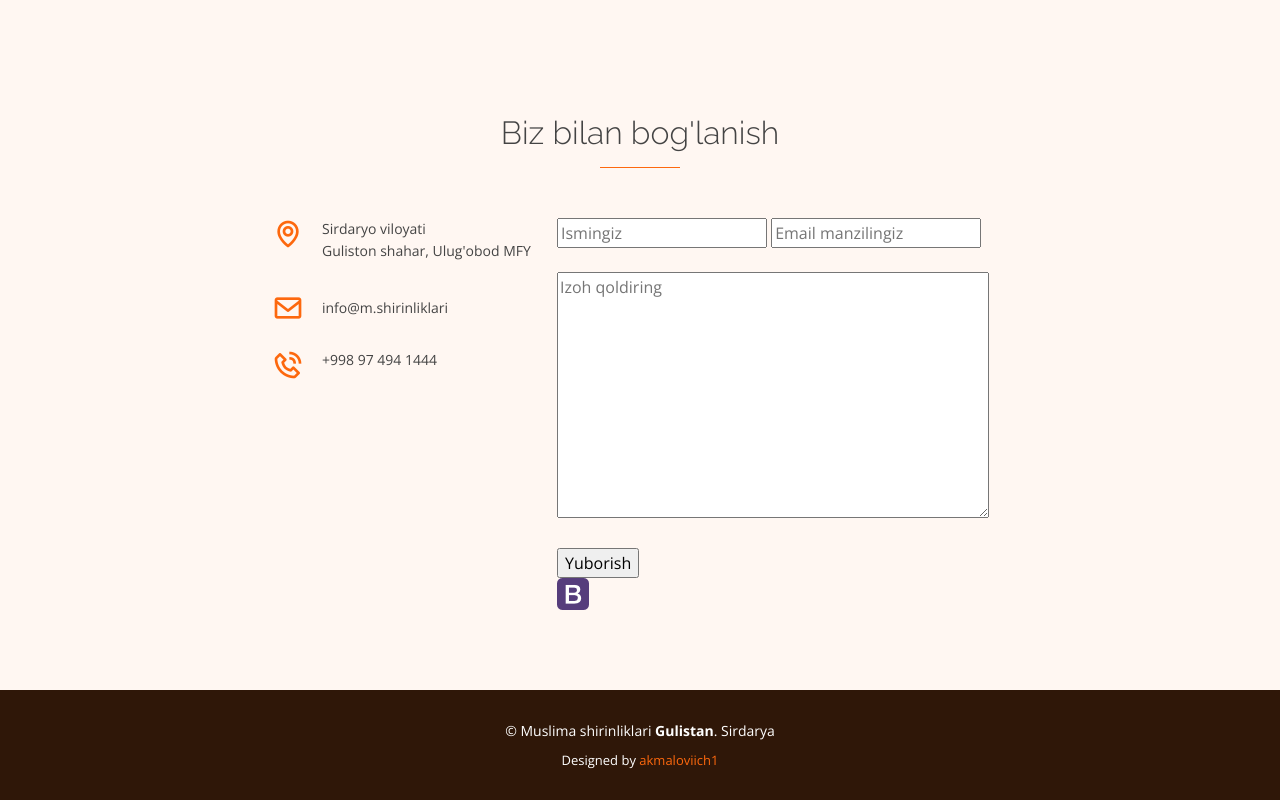
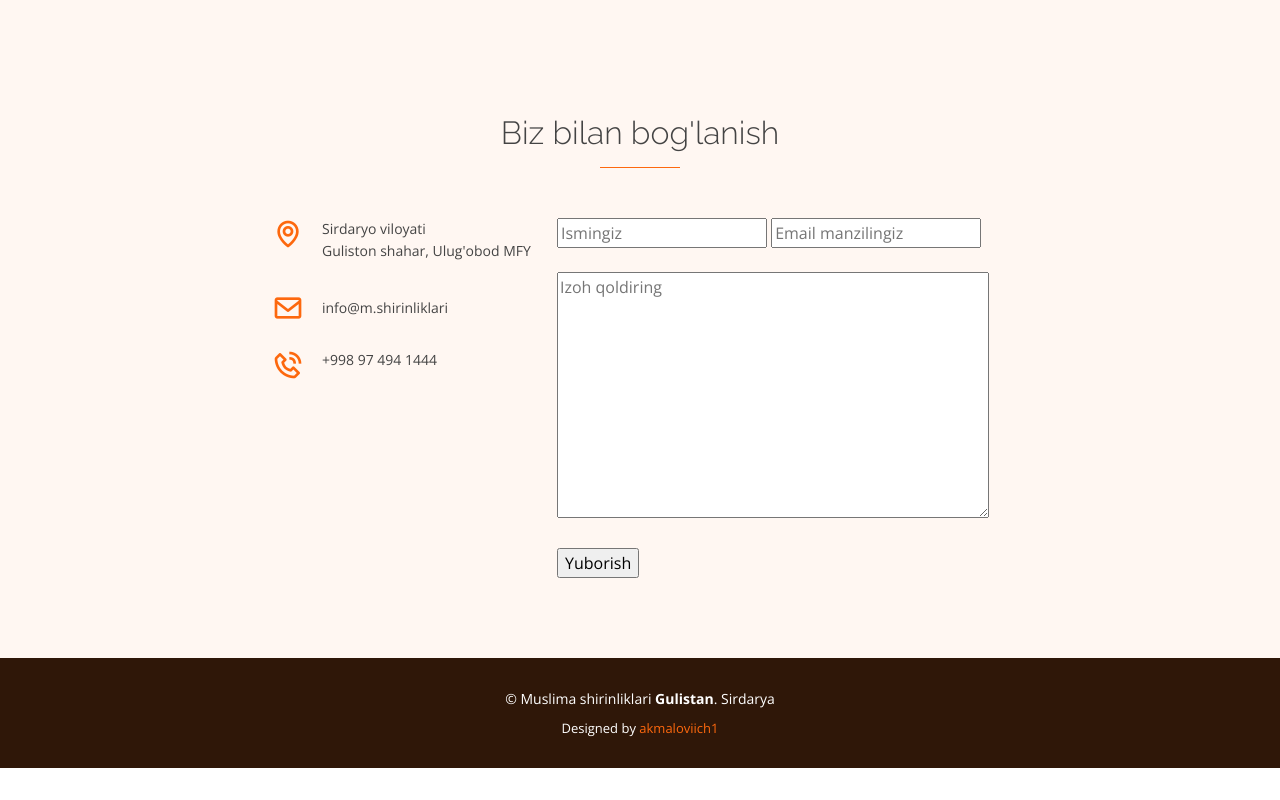
Before and after one commit to muhammadyusufxon404/fullstack, a plain HTML site: page index.html in a window 1280 px wide. Shown: the part 1997-2797 px from the top of the page. After the commit the page ends 2765 px from the top, so only its background shows below. Drawn offline with nearby package versions, Linux system fonts and the light colour scheme.

Commit message:
uzgardi
uzgardi kop narsala

```diff
--- a/index.html
+++ b/index.html
@@ -5,7 +5,7 @@
   <meta charset="utf-8">
   <meta content="width=device-width, initial-scale=1.0" name="viewport">
 
-  <title>Siimple - Bootstrap Landing Page Template</title>
+  <title>Muslima shirinliklari</title>
   <meta content="" name="description">
   <meta content="" name="keywords">
 
@@ -182,9 +182,6 @@
                   <textarea name="message" id="message" cols="45" rows="10" placeholder="Izoh qoldiring" required></textarea> <br> <br>
                   <input type="submit" value="Yuborish" id="btn">
               </form>
-              <div class="muha">
-                <img src="./assets/img/favicon.png" alt="">
-              </div>
           </div>
           </div>
 
```
